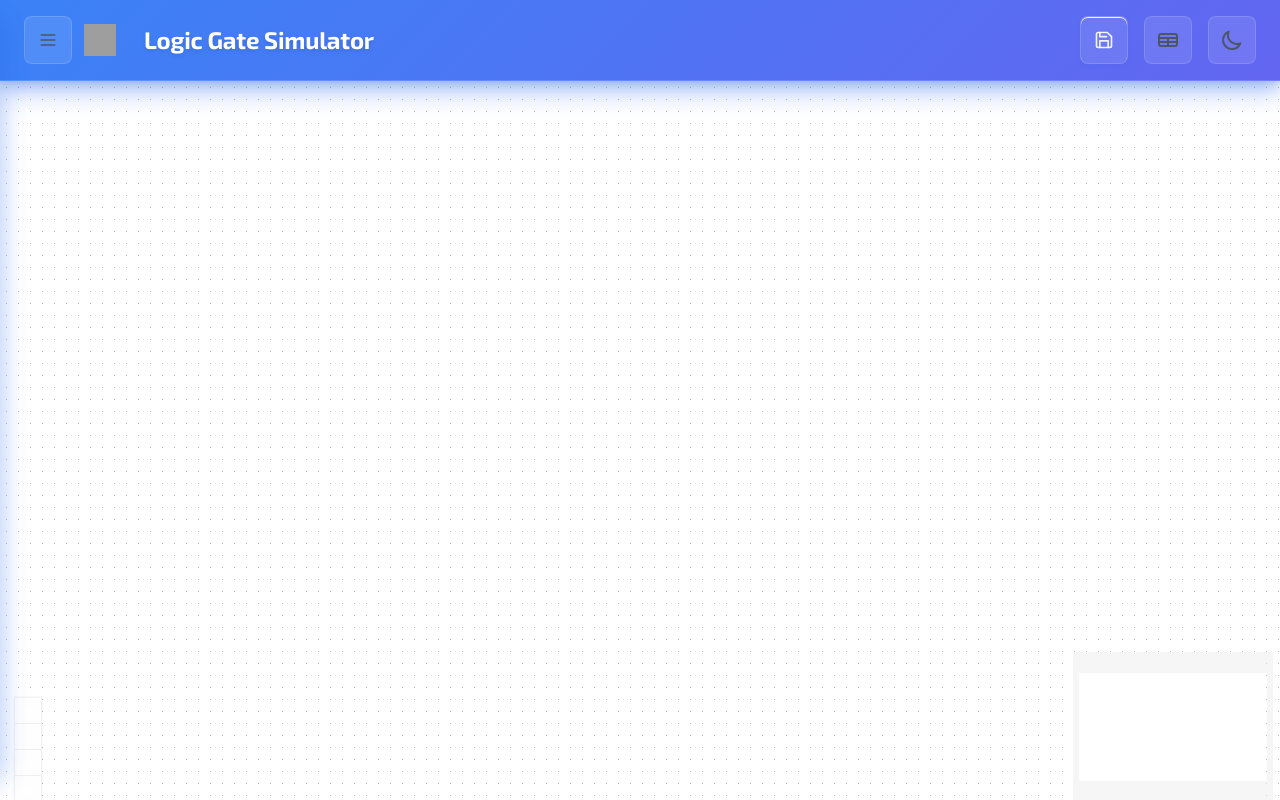
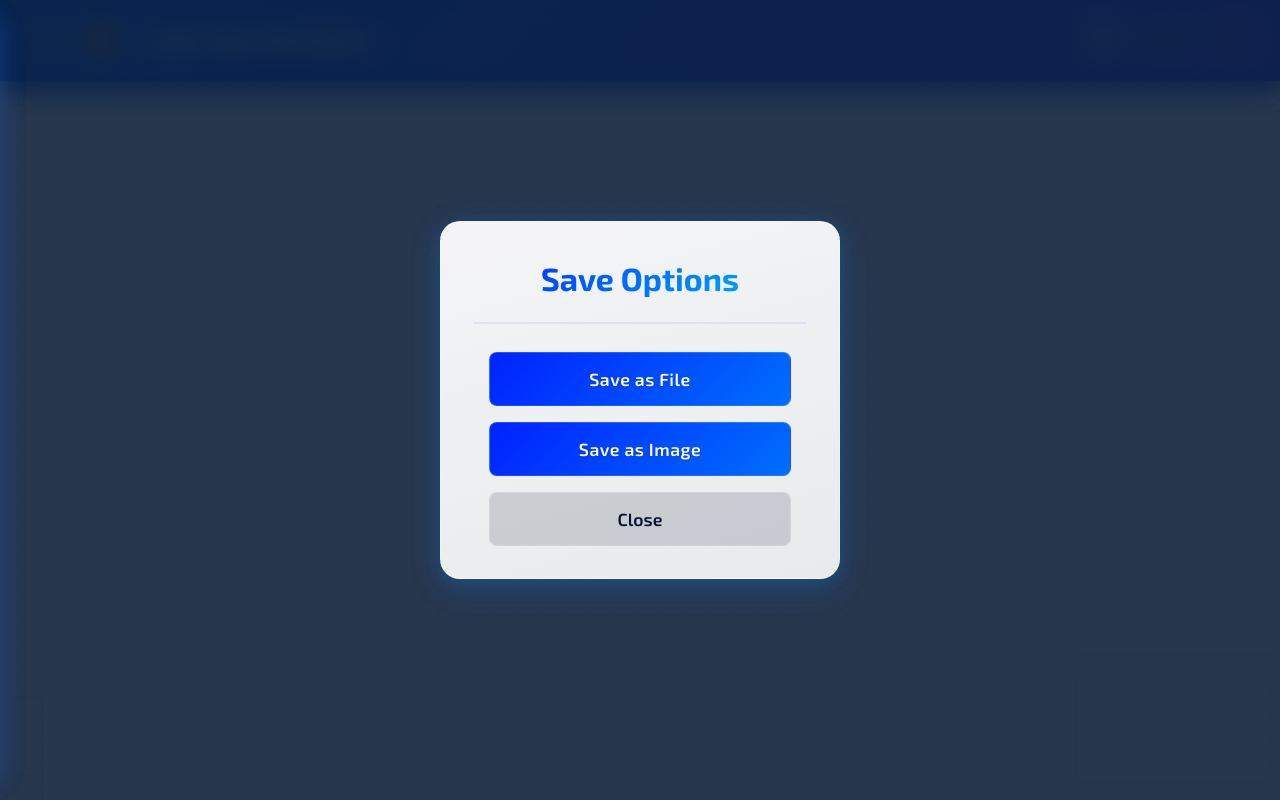
Before and after one commit to Emjiii/WST_Final_Project, a React (Vite) app in the folder frontend/: page /workspace in a window 1280 px wide. Both pictures are taken after a click on the button 1104 px from the left and 40 px from the top of the page. Built offline with nearby package versions, Linux system fonts and the light colour scheme; grey boxes are pictures that could not be loaded.

Commit message:
created save button pop-up

```diff
--- a/frontend/src/components/Header.jsx
+++ b/frontend/src/components/Header.jsx
@@ -1,11 +1,16 @@
 import React, { useState } from 'react';
 import PropTypes from 'prop-types';
-import { TableIcon, SunIcon, MoonIcon, MenuIcon, SaveIcon } from './icons/HeaderIcons';
+import { TableIcon, SunIcon, MoonIcon, MenuIcon } from './icons/HeaderIcons';
 import LogicGateDrawer from './LogicGateDrawer';
+import SaveButton from './SaveButton';
 import '../styles/header.css';
 
 const Header = ({ addGateNode, isDarkMode, setIsDarkMode, onTruthTableClick }) => {
   const [isDrawerOpen, setIsDrawerOpen] = useState(false);
+
+  const handleSave = (option) => {
+    console.log(`Selected save option: ${option}`);
+  };
 
   return (
     <>
@@ -36,13 +41,7 @@ const Header = ({ addGateNode, isDarkMode, setIsDarkMode, onTruthTableClick }) =
 
             {/* Right section */}
             <div className="header-right">
-              <button
-                className="save-button"
-                aria-label="Save Project"
-                onClick={() => {/* Add save logic */}}
-              >
-                <SaveIcon className="header-icon" />
-              </button>
+              <SaveButton onSave={handleSave} />
 
               <button
                 className="header-button"
--- /dev/null
+++ b/frontend/src/components/SaveButton.jsx
@@ -0,0 +1,56 @@
+import React, { useState } from 'react';
+import { SaveIcon } from './icons/HeaderIcons';
+import styles from '../styles/SaveButton.module.css';
+
+const SaveButton = ({ onSave }) => {
+  const [isSaveModalOpen, setIsSaveModalOpen] = useState(false);
+
+  const handleSaveOption = (option) => {
+    onSave(option);
+    setIsSaveModalOpen(false);
+  };
+
+  return (
+    <>
+      <button
+        className="save-button"
+        aria-label="Save Project"
+        onClick={() => setIsSaveModalOpen(true)}
+      >
+        <SaveIcon className="header-icon" />
+      </button>
+
+      {isSaveModalOpen && (
+        <div className={styles.modalOverlay}>
+          <div className={styles.modalContent}>
+            <div className={styles.modalHeader}>
+              <h2 className={styles.modalTitle}>Save Options</h2>
+            </div>
+            <div className={styles.modalBody}>
+              <button
+                className={`${styles.modalButton} ${styles.saveFileBtn}`}
+                onClick={() => handleSaveOption('file')}
+              >
+                Save as File
+              </button>
+              <button
+                className={`${styles.modalButton} ${styles.saveImageBtn}`}
+                onClick={() => handleSaveOption('image')}
+              >
+                Save as Image
+              </button>
+              <button
+                className={`${styles.modalButton} ${styles.closeButton}`}
+                onClick={() => setIsSaveModalOpen(false)}
+              >
+                Close
+              </button>
+            </div>
+          </div>
+        </div>
+      )}
+    </>
+  );
+};
+
+export default SaveButton;
--- /dev/null
+++ b/frontend/src/styles/SaveButton.module.css
@@ -0,0 +1,170 @@
+.modalOverlay {
+    position: fixed;
+    top: 0;
+    left: 0;
+    right: 0;
+    bottom: 0;
+    background: rgba(0, 20, 47, 0.85); /* Darker overlay for better contrast */
+    display: flex;
+    justify-content: center;
+    align-items: center;
+    z-index: 9999;
+    backdrop-filter: blur(12px);
+    animation: fadeIn 0.2s ease-out;
+    min-height: 100vh; /* Ensure full height */
+  }
+
+  .modalContent {
+    background: linear-gradient(
+      165deg,
+      rgba(255, 255, 255, 0.95),
+      rgba(255, 255, 255, 0.9)
+    );
+    border-radius: 20px;
+    padding: 32px;
+    width: 400px; /* Increased width */
+    text-align: center;
+    box-shadow:
+      0 8px 32px rgba(0, 111, 252, 0.2),
+      0 4px 16px rgba(0, 187, 249, 0.15);
+    border: 1px solid rgba(255, 255, 255, 0.2);
+    transform: translateY(0);
+    animation: slideUp 0.3s ease-out;
+    position: relative; /* Ensure proper stacking */
+    margin: auto; /* Center horizontally */
+  }
+
+  .modalHeader {
+    margin-bottom: 28px;
+    padding-bottom: 20px;
+    border-bottom: 2px solid rgba(0, 111, 252, 0.1);
+  }
+
+  .modalTitle {
+    font-size: 2rem; /* Larger title */
+    font-weight: 700;
+    background: linear-gradient(
+      135deg,
+      #0022FF,    /* Blue */
+      #006FFC,    /* Brandeis Blue */
+      #00BBF9     /* Deep Sky Blue */
+    );
+    -webkit-background-clip: text;
+    background-clip: text;
+    color: transparent;
+    text-align: center;
+    margin: 0;
+  }
+
+  .modalBody {
+    display: flex;
+    flex-direction: column;
+    gap: 16px; /* Increased gap between buttons */
+    width: 100%; /* Full width */
+    padding: 0 16px; /* Add some padding */
+  }
+
+  .modalButton {
+    padding: 16px 24px; /* Increased padding */
+    border-radius: 14px;
+    font-weight: 600;
+    font-size: 1.1rem; /* Larger font */
+    transition: all 0.3s cubic-bezier(0.4, 0, 0.2, 1);
+    border: none;
+    cursor: pointer;
+    position: relative;
+    overflow: hidden;
+    min-width: 100%; /* Full width buttons */
+    min-height: 54px; /* Minimum height */
+    display: flex;
+    align-items: center;
+    justify-content: center;
+  }
+
+  .modalButton.saveFileBtn,
+  .modalButton.saveImageBtn {
+    background: linear-gradient(
+      135deg,
+      #0022FF,    /* Blue */
+      #006FFC     /* Brandeis Blue */
+    ) !important;
+    color: white;
+    text-shadow: 0 1px 2px rgba(0, 0, 0, 0.1);
+    letter-spacing: 0.5px;
+  }
+
+  .modalButton.saveFileBtn:hover,
+  .modalButton.saveImageBtn:hover {
+    transform: translateY(-2px);
+    box-shadow:
+      0 8px 20px rgba(0, 111, 252, 0.25),
+      0 4px 12px rgba(0, 187, 249, 0.15);
+    background: linear-gradient(
+      135deg,
+      #006FFC,    /* Brandeis Blue */
+      #00BBF9     /* Deep Sky Blue */
+    ) !important;
+  }
+
+  .closeButton {
+    background: rgba(0, 20, 47, 0.15) !important;  /* Increased opacity for better visibility */
+    color: #00142F !important;  /* Darker text color */
+    border: 1px solid rgba(0, 111, 252, 0.2);  /* More visible border */
+    font-weight: 600;  /* Make text bolder */
+  }
+
+  .closeButton:hover {
+    background: rgba(0, 20, 47, 0.25) !important;  /* Darker on hover */
+    transform: translateY(-2px);
+    box-shadow: 0 4px 12px rgba(0, 20, 47, 0.1);
+  }
+
+  /* Dark mode adjustments */
+  :global(.dark) .modalContent {
+    background: linear-gradient(
+      165deg,
+      rgba(0, 20, 47, 0.95),
+      rgba(0, 20, 47, 0.9)
+    );
+    border-color: rgba(0, 111, 252, 0.2);
+  }
+
+  :global(.dark) .modalTitle {
+    background: linear-gradient(
+      135deg,
+      #00BBF9,    /* Deep Sky Blue */
+      #00F5D4     /* Aquamarine */
+    );
+    -webkit-background-clip: text;
+    background-clip: text;
+  }
+
+  :global(.dark) .closeButton {
+    background: rgba(255, 255, 255, 0.15) !important;  /* Increased opacity for better visibility */
+    color: rgba(255, 255, 255, 0.9) !important;  /* Brighter text color */
+    border: 1px solid rgba(255, 255, 255, 0.2);  /* More visible border */
+    font-weight: 600;
+  }
+
+  :global(.dark) .closeButton:hover {
+    background: rgba(255, 255, 255, 0.25) !important;  /* Brighter on hover */
+    transform: translateY(-2px);
+    box-shadow: 0 4px 12px rgba(255, 255, 255, 0.1);
+  }
+
+  /* Animations */
+  @keyframes fadeIn {
+    from { opacity: 0; }
+    to { opacity: 1; }
+  }
+
+  @keyframes slideUp {
+    from {
+      opacity: 0;
+      transform: translateY(20px);
+    }
+    to {
+      opacity: 1;
+      transform: translateY(0);
+    }
+  }
```
